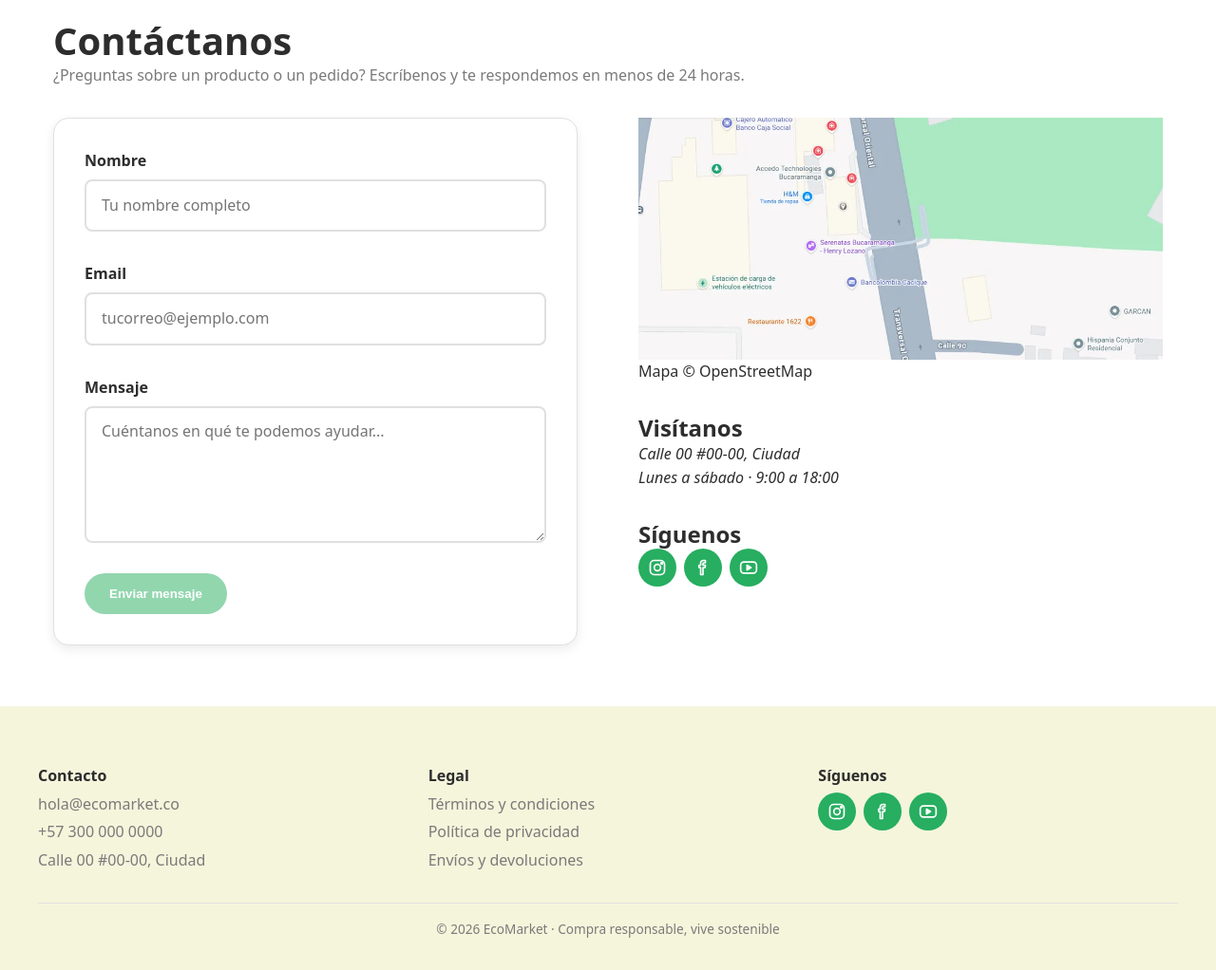
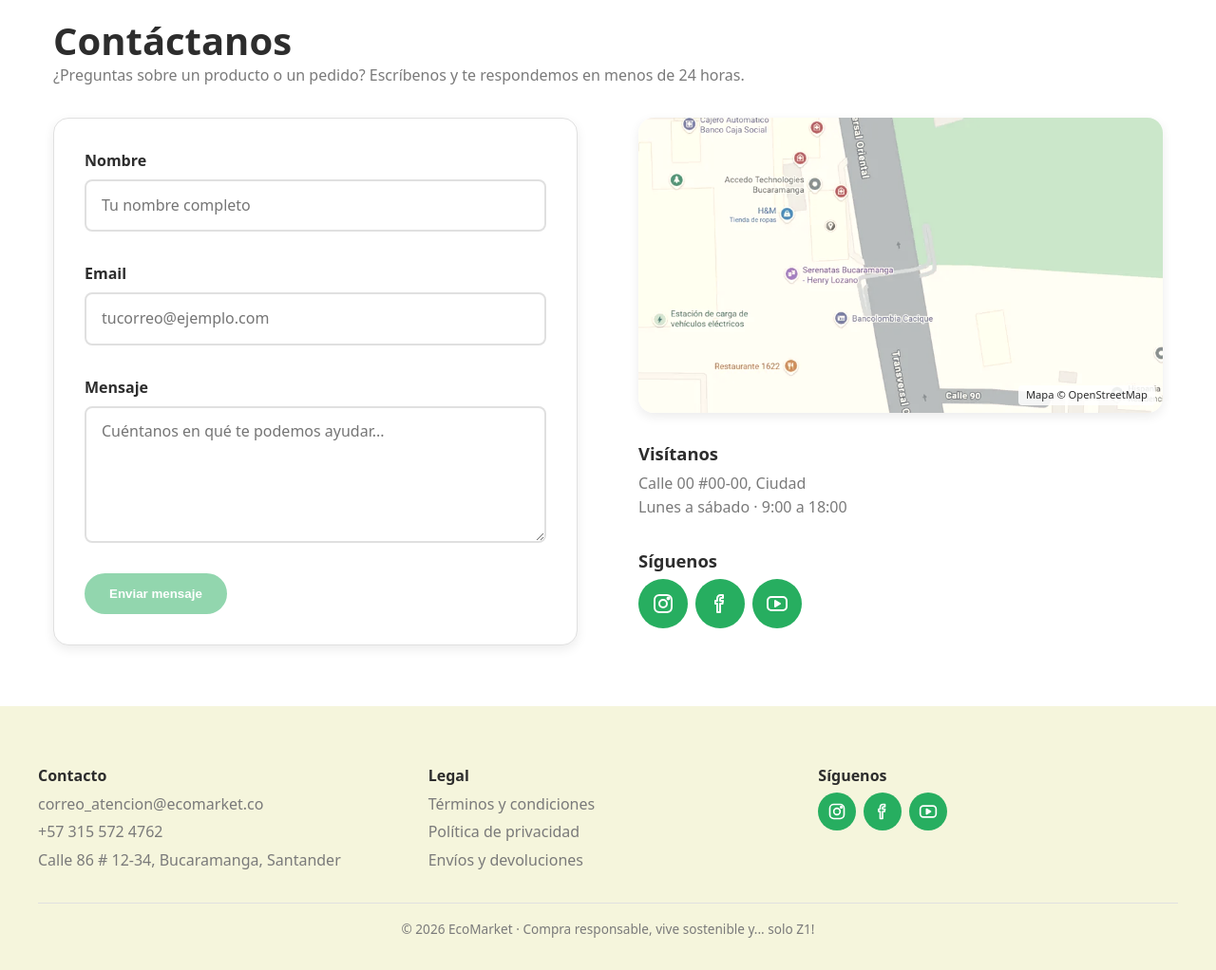
Before and after one commit to judatasgar/EcoMarket_JDANIEL_TAPIAS, a plain HTML site: page views/contacto.html in a window 1280 px wide. Shown: the part 120-1142 px from the top of the page at 95% size. Drawn offline with Linux system fonts and the light colour scheme.

Commit message:
feat: mapa estilizado y redes sociales con animación scale

```diff
--- a/css/animations.css
+++ b/css/animations.css
@@ -76,3 +76,20 @@
 .carrusel__punto {
   transition: background-color var(--transicion);
 }
+
+/* El mapa recupera su color al pasar el mouse; los campos cambian de color suave */
+.mapa__imagen {
+  transition: filter var(--transicion);
+}
+
+.mapa:hover .mapa__imagen {
+  filter: none;
+}
+
+.campo__input {
+  transition: border-color var(--transicion), background-color var(--transicion);
+}
+
+.formulario__enviar {
+  transition: opacity var(--transicion), background-color var(--transicion);
+}
--- a/css/components.css
+++ b/css/components.css
@@ -480,3 +480,49 @@ html {
 .formulario:invalid .formulario__enviar {
   opacity: 0.5;
 }
+
+/* ===== MAPA ===== */
+/* Imagen estática con bordes redondeados y colores suavizados para que combine con la paleta (Vista D: Mapa estilizado) */
+.mapa {
+  position: relative;
+  border-radius: 1rem;
+  overflow: hidden;
+  box-shadow: var(--sombra);
+}
+
+.mapa__imagen {
+  width: 100%;
+  aspect-ratio: 16 / 9;
+  object-fit: cover;
+  filter: grayscale(40%) sepia(15%);   /* tono más natural y menos chillón */
+}
+
+.mapa__credito {
+  position: absolute;
+  right: 0.5rem;
+  bottom: 0.5rem;
+  padding: 0.1rem 0.5rem;
+  border-radius: 0.25rem;
+  font-size: 0.7rem;
+  background-color: rgba(255, 255, 255, 0.85);
+}
+
+.contacto__subtitulo-seccion {
+  font-size: 1.15rem;
+  margin-bottom: var(--espacio-s);
+}
+
+.contacto__direccion {
+  font-style: normal;
+  color: var(--texto-suave);
+}
+
+/* Variante grande de las redes para esta página */
+.redes--grande .redes__enlace {
+  width: 3.25rem;
+  height: 3.25rem;
+}
+
+.redes--grande .redes__enlace img {
+  width: 1.5rem;
+}
--- a/views/contacto.html
+++ b/views/contacto.html
@@ -104,9 +104,9 @@
       <section class="pie__bloque">
         <h2 class="pie__titulo">Contacto</h2>
         <address class="pie__contacto">
-          <a href="mailto:hola@ecomarket.co">hola@ecomarket.co</a>
-          <a href="tel:+573000000000">+57 300 000 0000</a>
-          <span>Calle 00 #00-00, Ciudad</span>
+          <a href="mailto:correo_atencion@ecomarket.co">correo_atencion@ecomarket.co</a>
+          <a href="tel:+573155724762">+57 315 572 4762</a>
+          <span>Calle 86 # 12-34, Bucaramanga, Santander</span>
         </address>
       </section>
 
@@ -122,14 +122,14 @@
       <section class="pie__bloque">
         <h2 class="pie__titulo">Síguenos</h2>
         <ul class="redes">
-          <li><a href="https://instagram.com" class="redes__enlace" aria-label="Instagram" target="_blank" rel="noopener"><img src="../img/icons/instagram.svg" alt=""></a></li>
-          <li><a href="https://facebook.com" class="redes__enlace" aria-label="Facebook" target="_blank" rel="noopener"><img src="../img/icons/facebook.svg" alt=""></a></li>
-          <li><a href="https://youtube.com" class="redes__enlace" aria-label="YouTube" target="_blank" rel="noopener"><img src="../img/icons/youtube.svg" alt=""></a></li>
+          <li><a href="https://www.instagram.com/dancing_dogs?mdxt=ZDNlZDc0MzIxNw==" class="redes__enlace" aria-label="Instagram" target="_blank" rel="noopener"><img src="../img/icons/instagram.svg" alt=""></a></li>
+          <li><a href="https://www.facebook.com/visitgalvestonisland" class="redes__enlace" aria-label="Facebook" target="_blank" rel="noopener"><img src="../img/icons/facebook.svg" alt=""></a></li>
+          <li><a href="https://www.youtube.com/watch?v=bIHa1L19XYk" class="redes__enlace" aria-label="YouTube" target="_blank" rel="noopener"><img src="../img/icons/youtube.svg" alt=""></a></li>
         </ul>
       </section>
     </div>
 
-    <p class="pie__copy">© 2026 EcoMarket · Compra responsable, vive sostenible</p>
+    <p class="pie__copy">© 2026 EcoMarket · Compra responsable, vive sostenible y... solo Z1!</p>
   </footer>
 
 </body>
```
